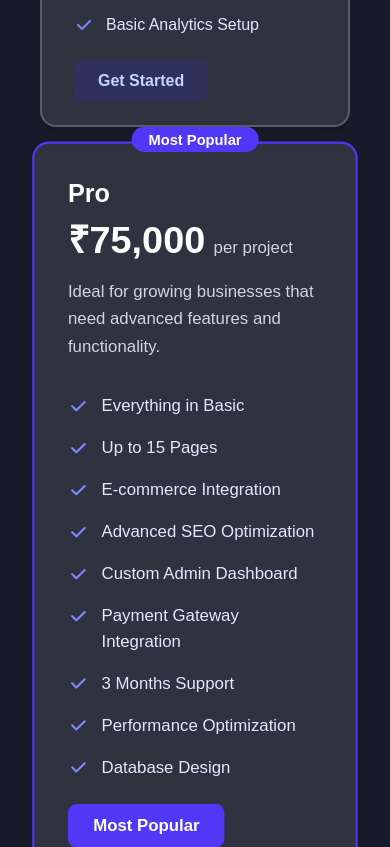
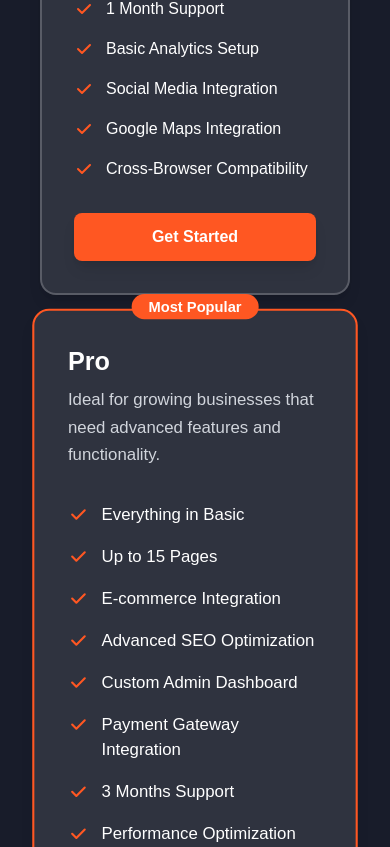
Before and after one commit to RajnishXCode/portfolio, a React (Vite) app: page / in a window 390 px wide. Shown: the part 5417-6264 px from the top of the page. Built offline with nearby package versions, Linux system fonts and the light colour scheme; a web font is replaced by a local one.

Commit message:
refactor: update Pricing component with dynamic data and improved structure

```diff
--- a/src/components/Homepage/Pricing.tsx
+++ b/src/components/Homepage/Pricing.tsx
@@ -1,94 +1,51 @@
-import React from 'react';
+import {
+  sectionTitle,
+  sectionDescription1,
+  sectionDescription2,
+  pricingPlans,
+  popularBadge,
+  ctaLink,
+  encodeCtaMessage,
+  customSolutionTitle,
+  customSolutionDescription1,
+  customSolutionDescription2,
+  customSolutionButtonText,
+} from "../../constants/pricingData";
 
-const Pricing: React.FC = () => {
-  const plans = [
-    {
-      name: 'Basic',
-      price: '₹25,000',
-      duration: 'per project',
-      description: 'Perfect for small businesses and startups looking to establish their online presence.',
-      features: [
-        'Responsive Website Design',
-        'Up to 5 Pages',
-        'Contact Form Integration',
-        'Basic SEO Optimization',
-        'Mobile-First Design',
-        '1 Month Support',
-        'Basic Analytics Setup'
-      ],
-      popular: false,
-      cta: 'Get Started'
-    },
-    {
-      name: 'Pro',
-      price: '₹75,000',
-      duration: 'per project',
-      description: 'Ideal for growing businesses that need advanced features and functionality.',
-      features: [
-        'Everything in Basic',
-        'Up to 15 Pages',
-        'E-commerce Integration',
-        'Advanced SEO Optimization',
-        'Custom Admin Dashboard',
-        'Payment Gateway Integration',
-        '3 Months Support',
-        'Performance Optimization',
-        'Database Design'
-      ],
-      popular: true,
-      cta: 'Most Popular'
-    },
-    {
-      name: 'Premium',
-      price: '₹1,50,000',
-      duration: 'per project',
-      description: 'Complete solution for enterprises requiring complex applications and integrations.',
-      features: [
-        'Everything in Pro',
-        'Unlimited Pages',
-        'Custom Web Application',
-        'API Development',
-        'Third-party Integrations',
-        'Advanced Security Features',
-        '6 Months Support',
-        'Performance Monitoring',
-        'Scalability Planning',
-        'Training & Documentation'
-      ],
-      popular: false,
-      cta: 'Contact for Quote'
-    }
-  ];
+const Pricing = () => {
+  const ctaHandler = (planName: string) => {
+    const encodedMessage = encodeCtaMessage(planName);
+    window.open(`${ctaLink}${encodedMessage}`, "_blank");
+  };
 
   return (
-    <section className="min-h-screen bg-[#181c2a] dark:bg-[#181c2a] px-6 md:px-12">
+    <section className="min-h-screen bg-[#181c2a] dark:bg-[#181c2a] py-20 px-6 md:px-12">
       <div className=" mx-auto px-4 sm:px-6 lg:px-8">
-        {/* Section Header */}
         <div className="text-center mb-16">
           <h2 className="text-3xl md:text-4xl font-bold text-white mb-4">
-            Pricing Plans
+            {sectionTitle}
           </h2>
           <p className="text-xl text-gray-300 max-w-3xl mx-auto">
-            Transparent pricing for different project requirements. All plans include consultation and project management.
+            {sectionDescription1} <br /> {sectionDescription2}
           </p>
         </div>
 
         {/* Pricing Cards */}
         <div className="grid grid-cols-1 md:grid-cols-3 gap-8">
-          {plans.map((plan, index) => (
+          {pricingPlans.map((plan, index) => (
             <div
               key={index}
-              className={`relative bg-white/10 dark:bg-white/10 rounded-2xl shadow-lg hover:shadow-indigo-400/30 transition-all duration-300 transform hover:-translate-y-2 border-2 ${
+              className={`relative bg-white/10 dark:bg-white/10 rounded-2xl shadow-lg hover:shadow-accent/30 transition-all duration-300 transform hover:-translate-y-2 border-2 ${
                 plan.popular
-                  ? 'border-indigo-600 scale-105'
-                  : 'border-white/20 dark:border-white/20'
+                  ? "border-secondary scale-105"
+                  : "border-white/20 dark:border-white/20 hover:border-secondary"
               }`}
             >
               {/* Popular Badge */}
               {plan.popular && (
                 <div className="absolute -top-4 left-1/2 transform -translate-x-1/2">
-                  <span className="bg-indigo-600 text-white px-4 py-1 rounded-full text-sm font-semibold">
-                    Most Popular
+                  <span className="bg-secondary text-white px-4 py-1 rounded-full text-sm font-semibold">
+                    {popularBadge}
                   </span>
                 </div>
               )}
@@ -100,14 +57,14 @@ const Pricing: React.FC = () => {
                 </h3>
 
                 {/* Price */}
-                <div className="mb-4">
+                {/* <div className="mb-4">
                   <span className="text-4xl font-bold text-white">
                     {plan.price}
                   </span>
                   <span className="text-gray-300 ml-2">
                     {plan.duration}
                   </span>
-                </div>
+                </div> */}
 
                 {/* Description */}
                 <p className="text-gray-300 mb-8 leading-relaxed">
@@ -118,27 +75,29 @@ const Pricing: React.FC = () => {
                 <ul className="space-y-4 mb-8">
                   {plan.features.map((feature, featureIndex) => (
                     <li key={featureIndex} className="flex items-start">
-                      <svg className="w-5 h-5 text-indigo-400 mr-3 mt-0.5 flex-shrink-0" fill="currentColor" viewBox="0 0 20 20">
-                        <path fillRule="evenodd" d="M16.707 5.293a1 1 0 010 1.414l-8 8a1 1 0 01-1.414 0l-4-4a1 1 0 011.414-1.414L8 12.586l7.293-7.293a1 1 0 011.414 0z" clipRule="evenodd" />
+                      <svg
+                        className="w-5 h-5 text-secondary mr-3 mt-0.5 flex-shrink-0"
+                        fill="currentColor"
+                        viewBox="0 0 20 20"
+                      >
+                        <path
+                          fillRule="evenodd"
+                          d="M16.707 5.293a1 1 0 010 1.414l-8 8a1 1 0 01-1.414 0l-4-4a1 1 0 011.414-1.414L8 12.586l7.293-7.293a1 1 0 011.414 0z"
+                          clipRule="evenodd"
+                        />
                       </svg>
-                      <span className="text-indigo-100">{feature}</span>
+                      <span className="text-white">{feature}</span>
                     </li>
                   ))}
                 </ul>
 
                 {/* CTA Button */}
-                <a
-                  href="https://wa.me/919999999999?text=Hi%20Rajnish,%20I%20would%20like%20to%20discuss%20the%20Basic%20plan"
-                  target="_blank"
-                  rel="noopener noreferrer"
-                  className={`w-full py-3 px-6 rounded-lg text-center font-semibold transition-all duration-300 ${
-                    plan.popular
-                      ? 'bg-indigo-600 text-white hover:bg-indigo-700 transform hover:scale-105'
-                      : 'bg-indigo-900/40 text-indigo-200 hover:bg-indigo-900/60'
-                  }`}
+                <div
+                  onClick={() => ctaHandler(plan.name)}
+                  className="w-full py-3 px-6 rounded-lg text-center font-semibold transition-all duration-300 bg-secondary hover:bg-accent text-white transform hover:scale-105 shadow-lg hover:shadow-xl"
                 >
                   {plan.cta}
-                </a>
+                </div>
               </div>
             </div>
           ))}
@@ -148,20 +107,17 @@ const Pricing: React.FC = () => {
         <div className="mt-16 text-center">
           <div className="bg-white/10 dark:bg-white/10 rounded-2xl p-8 shadow-lg border border-white/20 dark:border-white/20">
             <h3 className="text-2xl font-bold text-white mb-4">
-              Custom Solutions
+              {customSolutionTitle}
             </h3>
-            <p className="text-gray-300 mb-6 max-w-2xl mx-auto">
-              Need something specific? I offer custom pricing for unique requirements,
-              enterprise solutions, and ongoing maintenance contracts.
+            <p className="text-white/80 mb-6 max-w-xl mx-auto">
+              {customSolutionDescription1} <br /> {customSolutionDescription2}
             </p>
-            <a
-              href="https://wa.me/919999999999?text=Hi%20Rajnish,%20I%20need%20a%20custom%20solution"
-              target="_blank"
-              rel="noopener noreferrer"
-              className="bg-indigo-600 text-white px-8 py-4 rounded-lg text-lg font-semibold hover:bg-indigo-700 transition-all duration-300 transform hover:scale-105 shadow-lg hover:shadow-xl"
+            <div
+              onClick={() => ctaHandler("Custom Solution")}
+              className="bg-secondary text-white max-w-md mx-auto px-8 py-4 rounded-lg text-lg font-semibold hover:bg-accent transition-all duration-300 transform hover:scale-105 shadow-lg hover:shadow-xl"
             >
-              Discuss Custom Requirements
-            </a>
+              {customSolutionButtonText}
+            </div>
           </div>
         </div>
       </div>
--- /dev/null
+++ b/src/constants/pricingData.ts
@@ -0,0 +1,81 @@
+
+export const sectionTitle = 'Pricing Plans';
+export const sectionDescription1 = 'Transparent pricing for different project requirements.';
+export const sectionDescription2 = 'All plans include consultation and project management.';
+
+export const popularBadge = 'Most Popular';
+
+export const ctaMessage = 'Hi Rajnish, I would like to discuss the ';
+export const ctaLink = 'https://wa.me/7309882920?text='
+
+export const encodeCtaMessage = (planName: string) => {
+    return encodeURIComponent(`${ctaMessage}${planName} plan`);
+};
+
+export const pricingPlans = [
+  {
+    name: 'Basic',
+    // price: '₹15,000',
+    // duration: 'per project',
+    description: 'Perfect for small businesses and startups looking to establish their online presence.',
+    features: [
+      'Responsive Website Design',
+      'Up to 5 Pages',
+      'Contact Form Integration',
+      'Basic SEO Optimization',
+      'Mobile-First Design',
+      '1 Month Support',
+      'Basic Analytics Setup',
+      'Social Media Integration',
+      'Google Maps Integration',
+      'Cross-Browser Compatibility'
+    ],
+    popular: false,
+    cta: 'Get Started'
+  },
+  {
+    name: 'Pro',
+    // price: '₹25,000',
+    // duration: 'per project',
+    description: 'Ideal for growing businesses that need advanced features and functionality.',
+    features: [
+      'Everything in Basic',
+      'Up to 15 Pages',
+      'E-commerce Integration',
+      'Advanced SEO Optimization',
+      'Custom Admin Dashboard',
+      'Payment Gateway Integration',
+      '3 Months Support',
+      'Performance Optimization',
+      'Database Design',
+      'Content Management System'
+    ],
+    popular: true,
+    cta: 'Most Popular'
+  },
+  {
+    name: 'Premium',
+    // price: '₹75,000',
+    // duration: 'per project',
+    description: 'Complete solution for enterprises requiring complex applications and integrations.',
+    features: [
+      'Everything in Pro',
+      'Unlimited Pages',
+      'Custom Web Application',
+      'API Development',
+      'Third-party Integrations',
+      'Advanced Security Features',
+      '6 Months Support',
+      'Performance Monitoring',
+      'Scalability Planning',
+      'Training & Documentation'
+    ],
+    popular: false,
+    cta: 'Contact for Quote'
+  }
+];
+
+export const customSolutionTitle = 'Custom Solutions';
+export const customSolutionDescription1 = 'Need something specific?';
+export const customSolutionDescription2 = 'I offer custom pricing for unique requirements, enterprise solutions, and ongoing maintenance contracts.';
+export const customSolutionButtonText = 'Discuss Custom Requirements';
--- a/src/index.css
+++ b/src/index.css
@@ -1,4 +1,7 @@
 @import "tailwindcss";
+@import "./theme.css";
+
+
 
 /* Prevent unwanted scrollbars and overflow */
 html, body {
@@ -51,9 +54,6 @@ button:focus-visible {
     color: #213547;
     background-color: #ffffff;
   }
-  a:hover {
-    color: #747bff;
-  }
   button {
     background-color: #f9f9f9;
   }
--- /dev/null
+++ b/src/theme.css
@@ -0,0 +1,6 @@
+@theme {
+  --font-family-sans: 'Mooxy', ui-sans-serif, system-ui, -apple-system, BlinkMacSystemFont, 'Segoe UI', Roboto, 'Helvetica Neue', Arial, 'Noto Sans', sans-serif;
+  --color-primary: #181c2a;
+  --color-secondary: #FF5722;
+  --color-accent: #3848ab;
+}
```
Also changed, not shown: tailwind.config.js (+5 -8 lines).
